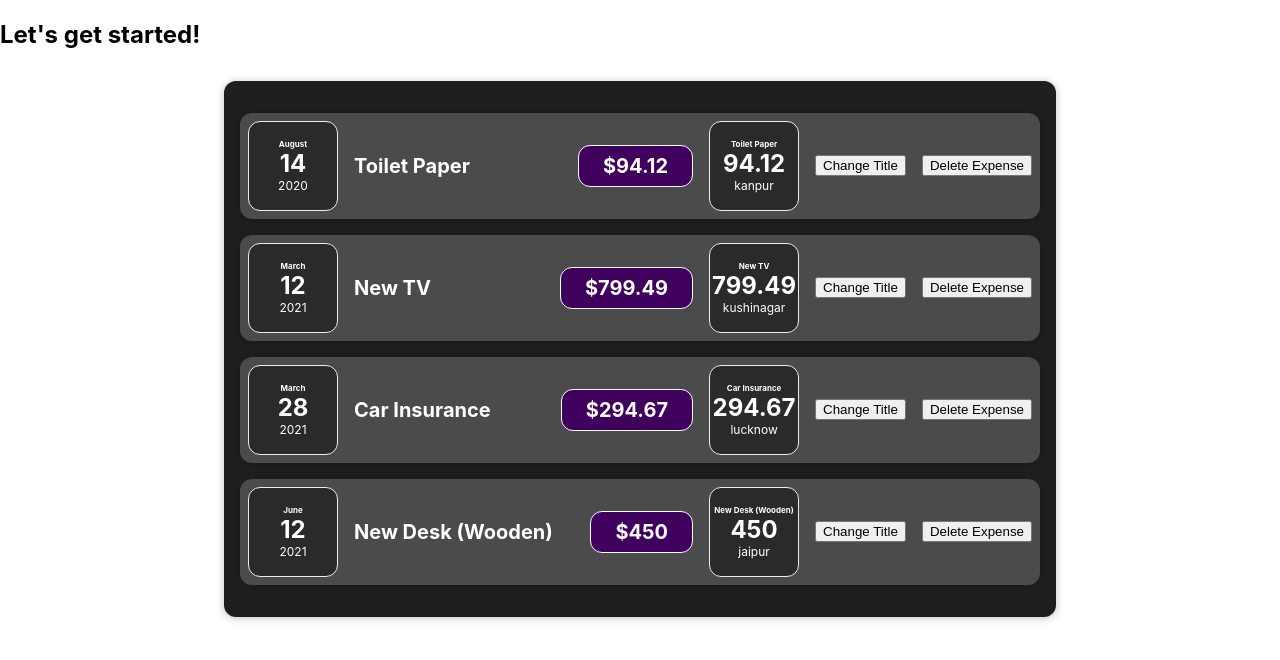
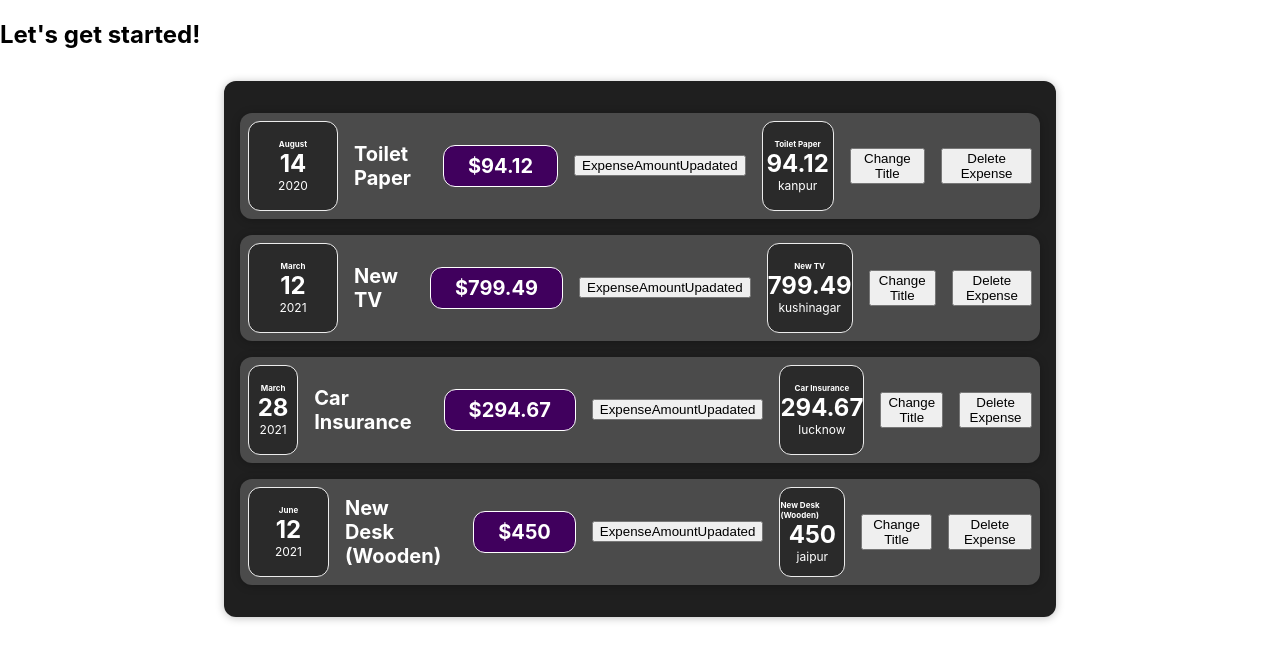
Before and after one commit to hariomhks1997/react-project, a React (Create React App) app: page / in a window 1280 px wide. Shown: the top 660 px of the page. Built offline with nearby package versions, Linux system fonts and the light colour scheme.

Commit message:
use state to upadate amount and title

```diff
--- a/src/components/Expenses/ExpenseItem.js
+++ b/src/components/Expenses/ExpenseItem.js
@@ -1,3 +1,4 @@
+import React, { useState } from 'react';
 import ExpenseDate from './ExpenseDate';
 import ExpenseDetails from './ExpenseDetails';
 import './ExpenseItem.css';
@@ -7,23 +8,37 @@ import Card from '../UI/Card';
 
 
 const ExpenseItem= (props) => {
+  let [title, settitle]=useState(props.title)
+  let [amount, setamount]=useState(props.amount)
   const changehandler=()=>{
-    console.log("click")
+    settitle('updated')
+
+}
+  const deletehandler=()=>{
+    let deletet=document.querySelector('.tiger')
+    let div=document.querySelector('.expense-item')
+
+
+    deletet.removeChild(div)
+
+
+
   }
-  const deletehandler=()=>{
-    console.log("delete")
+  const expensehandler=()=>{
+    setamount(100)
   }
 
 
     return (
-
+  <div  className='tiger'>
 <Card className='expense-item'>
   <ExpenseDate
     date={props.date}
   ></ExpenseDate>
       <div className='expense-item__description'>
-        <h2>{props.title}</h2>
-        <div className='expense-item__price'>${props.amount}</div>
+        <h2>{title}</h2>
+        <div className='expense-item__price'>${amount}</div>
+        <button onClick={expensehandler}>ExpenseAmountUpadated</button>
         <ExpenseDetails
         amount={props.amount}
         title={props.title}
@@ -34,6 +49,7 @@ const ExpenseItem= (props) => {
 
       </div>
     </Card>
+    </div>
 
 
     )
```
